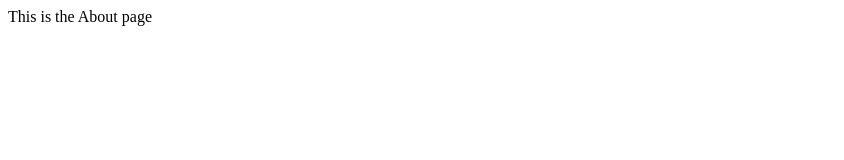
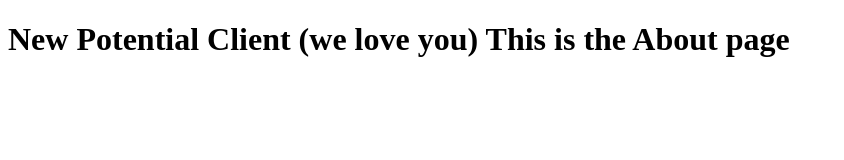
Before and after one commit to mjones-02/git-course-repo, a website: page about.html in a window 1280 px wide. Shown: the whole page, without its empty margins (0-844 px from the left). Drawn offline with Linux system fonts and the light colour scheme.

Commit message:
modified about page for potential client

```diff
--- a/about.html
+++ b/about.html
@@ -1,6 +1,11 @@
 <!DOCTYPE html>
 <html>
     <body>
+        <h1>New Potential Client (we love you)
+
         This is the About page
+
+        <!-- This is the new form -->
+
     </body>
 </html>
```
